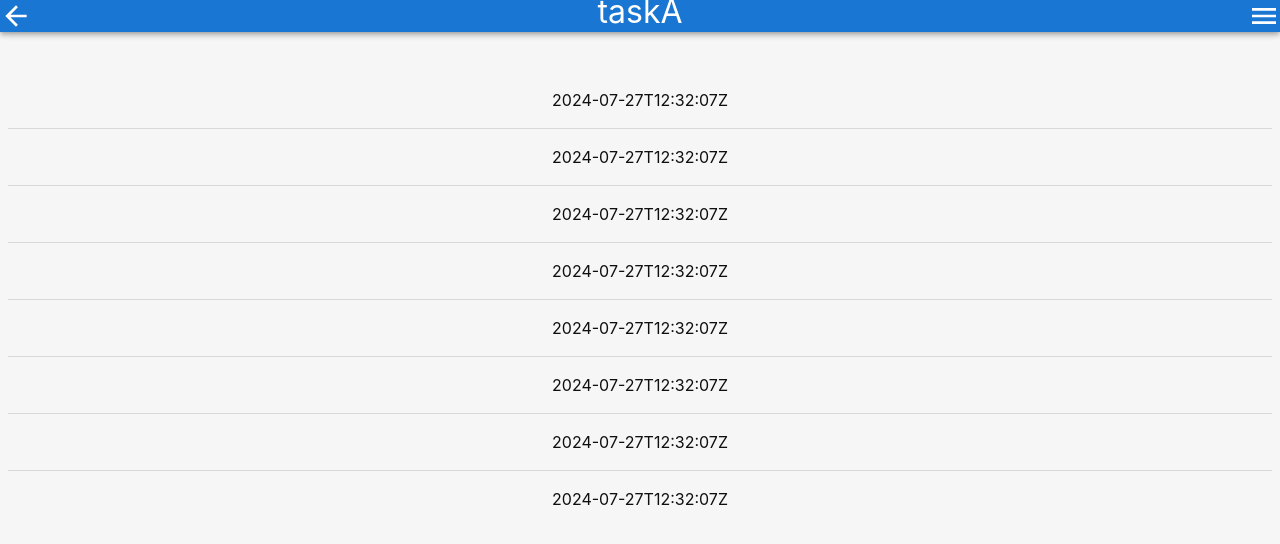
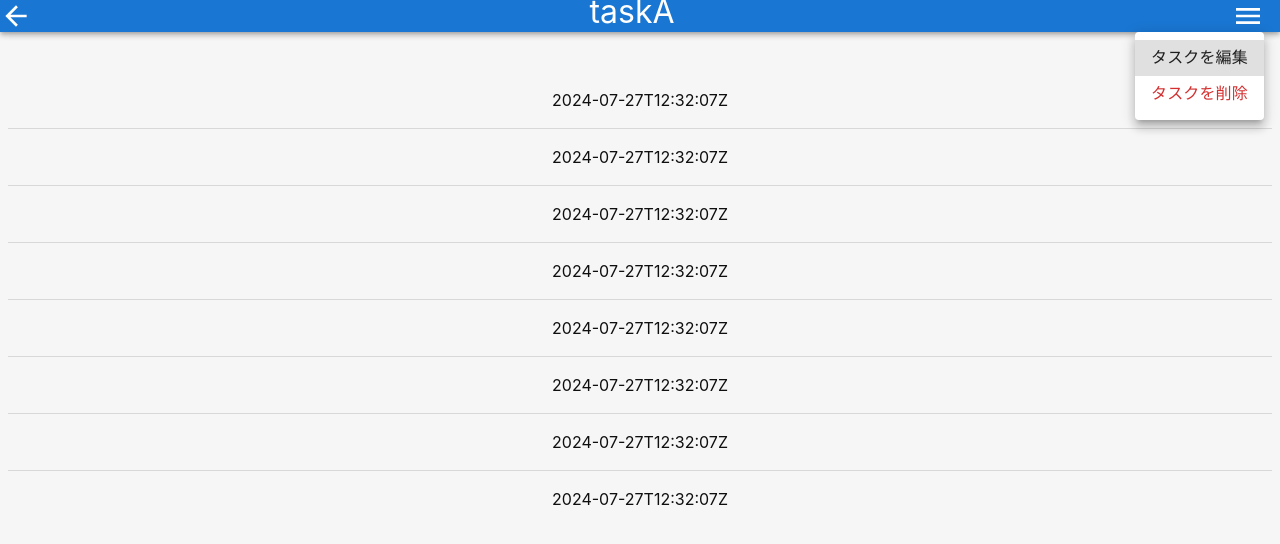
Before and after one commit to mikoto2000/Maitta, a React (Vite) app: page /tasks/1 in a window 1280 px wide. Both pictures are taken after a click on the icon 1264 px from the left and 16 px from the top of the page. Shown: the top 544 px of the page. Built offline with nearby package versions, Linux system fonts and the light colour scheme.

Commit message:
タスク削除部分の UI を作成。

```diff
--- a/package.json
+++ b/package.json
@@ -19,6 +19,7 @@
     "dayjs": "^1.11.12",
     "react": "^18.2.0",
     "react-dom": "^18.2.0",
+    "react-hot-toast": "^2.4.1",
     "react-router": "^6.25.1",
     "react-router-dom": "^6.25.1"
   },
--- a/src/pages/TaskDetail.tsx
+++ b/src/pages/TaskDetail.tsx
@@ -1,12 +1,17 @@
-import { AppBar, Box, Divider, Stack } from "@mui/material";
+import { AppBar, Box, Button, Dialog, DialogActions, DialogContent, DialogTitle, Divider, Menu, MenuItem, Stack, styled } from "@mui/material";
 import { MockService } from "../services/MockService";
 import { Service } from "../services/Services";
-import { useEffect, useState } from "react";
+import { useEffect, useRef, useState } from "react";
 import { TaskInfo } from "../types";
 import { useNavigate, useParams } from "react-router";
 
 import MenuIcon from '@mui/icons-material/Menu';
 import ArrowBackIcon from '@mui/icons-material/ArrowBack';
+import toast, { Toaster } from "react-hot-toast";
+
+const DeleteMenuItem = styled(MenuItem)(({ theme }) => ({
+  color: theme.palette.error.main,
+}));
 
 type TaskDetailProps = {
   service?: Service;
@@ -16,9 +21,15 @@ export const TaskDetail: React.FC<TaskDetailProps> = ({ service = new MockServic
 
   const navigate = useNavigate();
 
+  const scrollbarWidth = window.innerWidth - document.body.clientWidth;
+
   const [taskInfo, setTaskInfo] = useState<TaskInfo | null>(null);
+  const { id } = useParams<{ id: string }>();
 
-  const { id } = useParams<{ id: string }>();
+  const [showMenu, setShowMenu] = useState<boolean>(false);
+  const menuIcon = useRef(null);
+
+  const [showConfirmDialog, setShowConfirmDialog] = useState<boolean>(false);
 
   useEffect(() => {
     const ti = service.getTaskById(parseInt(id ?? "0"));
@@ -34,7 +45,11 @@ export const TaskDetail: React.FC<TaskDetailProps> = ({ service = new MockServic
             onClick={() => navigate(-1)}
           />
           <Box sx={{ flexGrow: "1" }}>{taskInfo?.name}</Box>
-          <MenuIcon sx={{ flexGrow: "0", fontSize: "1em" }} />
+          <MenuIcon
+            ref={menuIcon}
+            sx={{ flexGrow: "0", fontSize: "1em", marginRight: `${scrollbarWidth}px` }}
+            onClick={() => setShowMenu(true)}
+          />
         </Stack>
       </AppBar>
       <Stack
@@ -45,6 +60,49 @@ export const TaskDetail: React.FC<TaskDetailProps> = ({ service = new MockServic
           taskInfo?.history.map((e) => <Box>{e.format()}</Box>)
         }
       </Stack>
+      <Menu
+        anchorEl={menuIcon.current}
+        open={showMenu}
+        onClose={() => setShowMenu(false)}
+      >
+        <MenuItem>
+          タスクを編集
+        </MenuItem>
+        <DeleteMenuItem
+          onClick={() => setShowConfirmDialog(true)}
+        >
+          タスクを削除
+        </DeleteMenuItem>
+      </Menu>
+      <Dialog
+        open={showConfirmDialog}
+        onClose={() => setShowConfirmDialog(false)}
+      >
+        <DialogTitle>削除確認</DialogTitle>
+        <DialogContent>
+          {`タスク ID: ${id} のタスクを削除しますか？`}
+        </DialogContent>
+        <DialogActions>
+          <Button onClick={() => setShowConfirmDialog(false)}>キャンセル</Button>
+          <Button variant="contained" color="error" onClick={() => {
+            if (id) {
+              const taskId = parseInt(id)
+              if (taskId) {
+                service.deleteTask(taskId);
+                navigate(-1)
+              } else {
+                toast.error("タスク ID のパースに失敗しました。")
+              }
+            } else {
+              toast.error("タスク ID が指定されていません。")
+            }
+          }}>削除</Button>
+        </DialogActions>
+      </Dialog>
+      <Toaster
+        position="bottom-center"
+        reverseOrder={false}
+      />
     </>
   )
 }
--- a/src/services/MockService.ts
+++ b/src/services/MockService.ts
@@ -51,6 +51,11 @@ export class MockService implements Service {
         history: []
       }
     }
+  }
 
+  deleteTask(_id: number): void {
+  }
+
+  updateTask(_id: number, _taskName: string, _displayNumber: number): void {
   }
 }
--- a/src/services/Services.ts
+++ b/src/services/Services.ts
@@ -3,4 +3,6 @@ import { TaskInfo } from "../types";
 export interface Service {
   getAllTasks(): TaskInfo[];
   getTaskById(id: number): TaskInfo;
+  deleteTask(id: number): void;
+  updateTask(id: number, taskName: string, displayNumber: number): void;
 }
```
Also changed, not shown: 1 other file (tests, documents, lock files or other folders).
